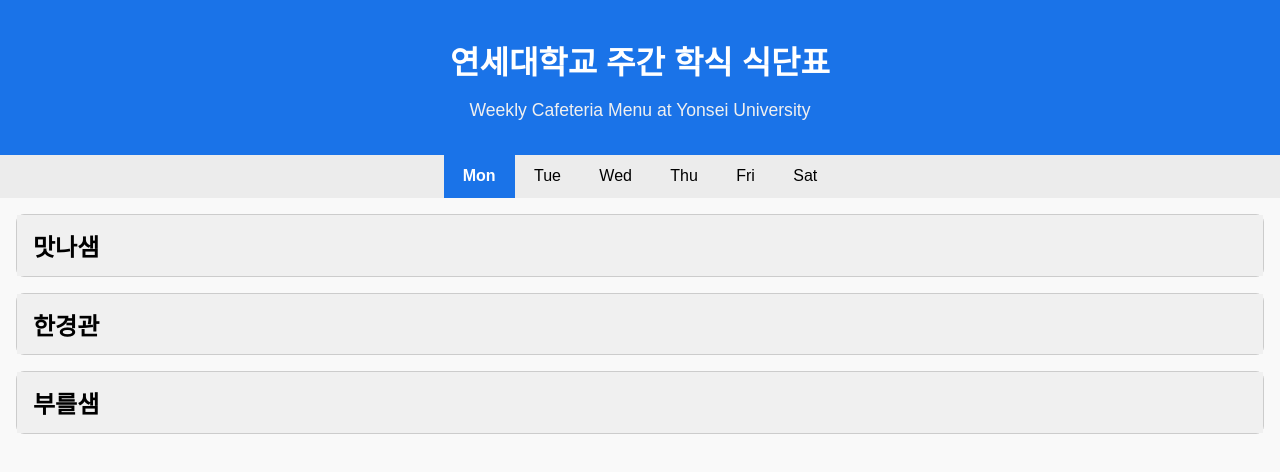
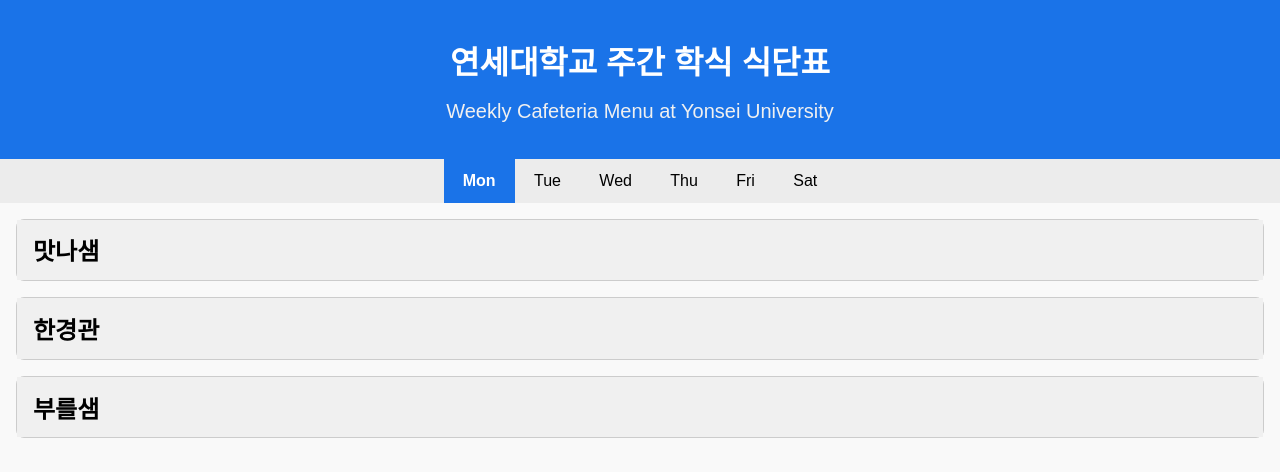
Before and after one commit to y-enne-y/menu, a plain HTML site: page index.html in a window 1280 px wide. Drawn offline with Linux system fonts and the light colour scheme.

Commit message:
Update index.html

```diff
--- a/index.html
+++ b/index.html
@@ -23,7 +23,7 @@
 <body>
   <header>
     <h1>연세대학교 주간 학식 식단표</h1>
-    <p style="margin-top: -0.3rem; color: #f0f0f0; font-size: 1.1rem; font-weight: 300;">Weekly Cafeteria Menu at Yonsei University</p>
+    <p style="margin-top: -0.3rem; color: #f0f0f0; font-size: 1.25rem; font-weight: 300;">Weekly Cafeteria Menu at Yonsei University</p>
   </header>
   <div class="tabs" id="dayTabs">
     <div class="tab active" data-day="mon">Mon</div>
```
